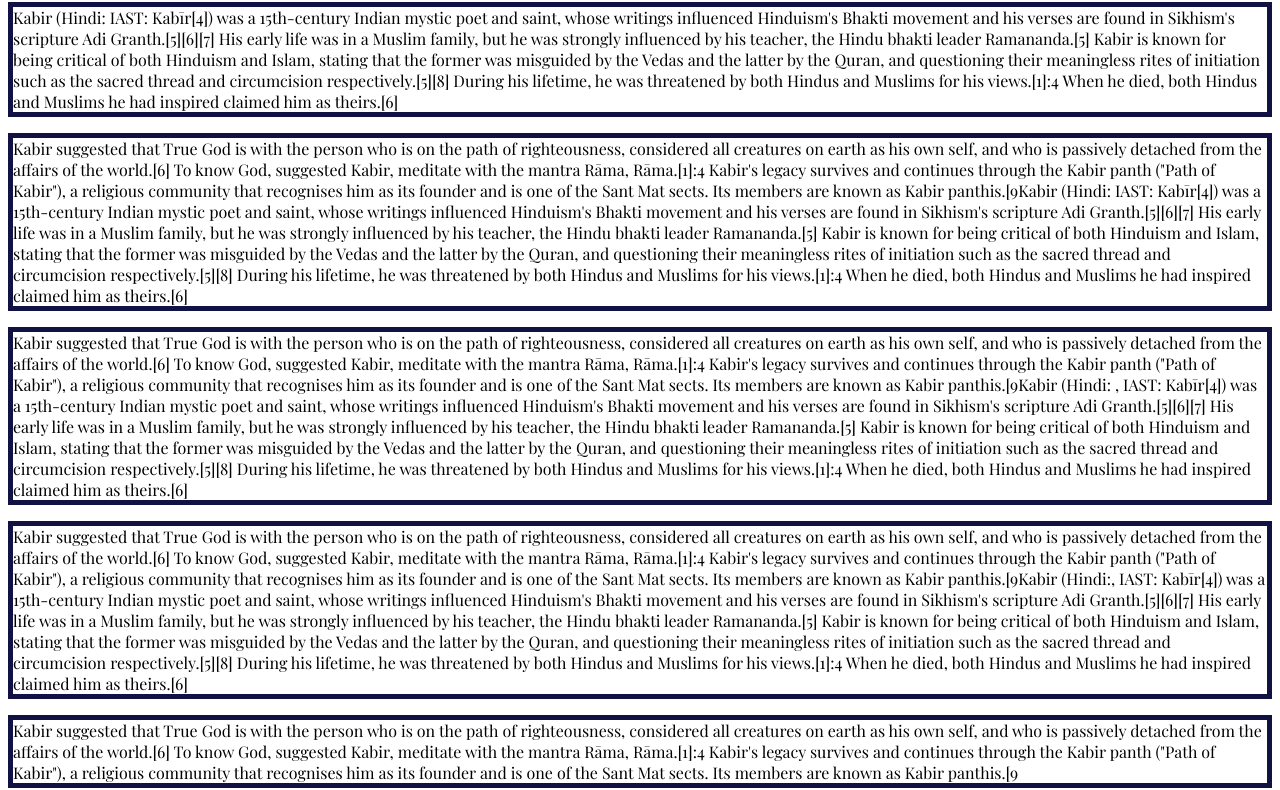
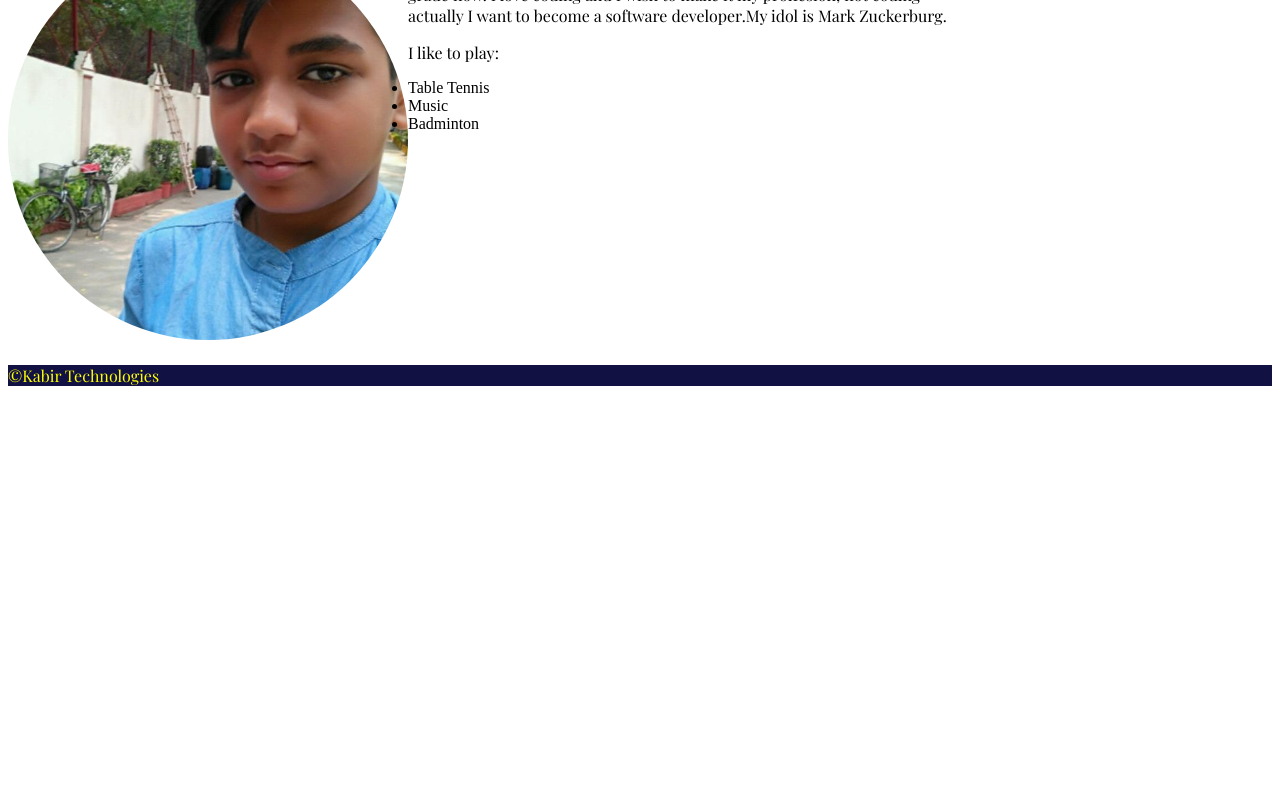
Before and after one commit to kabirteria/kabirteria.github.io, a plain HTML site: page index.html in a window 1280 px wide. Shown: the part 244-1034 px from the top of the page. After the commit the page ends 800 px from the top, so only its background shows below. Drawn offline with nearby package versions, Linux system fonts and the light colour scheme.

Commit message:
new update v.2.0

```diff
--- a/about.css
+++ b/about.css
@@ -33,8 +33,30 @@
 #copy{
 background-color:rgb(17, 17, 67);
 color:yellow;
+clear:left;
+
 }
 p{
-border:5px solid rgb(17, 17, 67);
+/*border:5px solid rgb(17, 17, 67);*/
 font-family: 'Playfair Display', serif;
+
 }
+img{
+width:400px;
+height:400px;
+border-radius:50%;
+margin:25px 0px;
+float:left;
+
+}
+#first{
+font-size:40px;
+}
+.kt{
+font-size:40px;
+}
+
+.all{
+width:50%;
+margin:0 auto;
+}
--- a/gallery.css
+++ b/gallery.css
@@ -39,4 +39,5 @@
 img{
 width:488px;
 border:5px solid rgb(17, 17, 67);
+border-radius:30%;
 }
--- a/index.html
+++ b/index.html
@@ -6,6 +6,7 @@
 <link rel="shortcut icon" href="kabir.jpg">
 <link rel="stylesheet" href="about.css" type="text/css">
 <link href="https://fonts.googleapis.com/css?family=Playfair+Display" rel="stylesheet">
+<meta name="viewport" content="width=device-width, maximum-scale=1">
 </head>
 <body>
 	<h1 id="heading">ABOUT KABIR</h1>
@@ -16,33 +17,19 @@
 
 </div>
 <br>
+<div class="img">
+<img src="kabir2.jpg">
+</div>
+<div class="all">
+<p><span id="first">M</span>y name is <span class="kt">Kabir Teria</span>.I am 12 years old. I am in 8<sup>th</sup> grade now. I love coding and I wish to make it my proffesion, not coding actually I want to become a software developer.My idol is Mark Zuckerburg.</p>
+<p>I like to play:</p>
+<ul>
+	<li>Table Tennis</li>
+	<li>Music</li>
+	<li>Badminton</li>
+</ul>
+</div>
 
-<p>My Name Is <b>Kabir Teria</b>.I am 12 Years Old. I am In  8<sup>th</sup> Grade Now. I Love Coding And Wish To Make It My Proffesion ,Not Coding Actually I Want to Become a Software Developer.My Ideal Is Mark Zuckerburg.</p>
-<p>Kabir (Hindi:  IAST: Kabīr[4]) was a 15th-century Indian mystic poet and saint, whose writings influenced Hinduism's Bhakti movement and his verses are found in Sikhism's scripture Adi Granth.[5][6][7] His early life was in a Muslim family, but he was strongly influenced by his teacher, the Hindu bhakti leader Ramananda.[5]
-
-Kabir is known for being critical of both Hinduism and Islam, stating that the former was misguided by the Vedas and the latter by the Quran, and questioning their meaningless rites of initiation such as the sacred thread and circumcision respectively.[5][8] During his lifetime, he was threatened by both Hindus and Muslims for his views.[1]:4 When he died, both Hindus and Muslims he had inspired claimed him as theirs.[6]</p>
-
-<p>Kabir suggested that True God is with the person who is on the path of righteousness, considered all creatures on earth as his own self, and who is passively detached from the affairs of the world.[6] To know God, suggested Kabir, meditate with the mantra Rāma, Rāma.[1]:4
-
-Kabir's legacy survives and continues through the Kabir panth ("Path of Kabir"), a religious community that recognises him as its founder and is one of the Sant Mat sects. Its members are known as Kabir panthis.[9Kabir (Hindi:  IAST: Kabīr[4]) was a 15th-century Indian mystic poet and saint, whose writings influenced Hinduism's Bhakti movement and his verses are found in Sikhism's scripture Adi Granth.[5][6][7] His early life was in a Muslim family, but he was strongly influenced by his teacher, the Hindu bhakti leader Ramananda.[5]
-
-Kabir is known for being critical of both Hinduism and Islam, stating that the former was misguided by the Vedas and the latter by the Quran, and questioning their meaningless rites of initiation such as the sacred thread and circumcision respectively.[5][8] During his lifetime, he was threatened by both Hindus and Muslims for his views.[1]:4 When he died, both Hindus and Muslims he had inspired claimed him as theirs.[6]</p>
-
-<p>Kabir suggested that True God is with the person who is on the path of righteousness, considered all creatures on earth as his own self, and who is passively detached from the affairs of the world.[6] To know God, suggested Kabir, meditate with the mantra Rāma, Rāma.[1]:4
-
-Kabir's legacy survives and continues through the Kabir panth ("Path of Kabir"), a religious community that recognises him as its founder and is one of the Sant Mat sects. Its members are known as Kabir panthis.[9Kabir (Hindi: , IAST: Kabīr[4]) was a 15th-century Indian mystic poet and saint, whose writings influenced Hinduism's Bhakti movement and his verses are found in Sikhism's scripture Adi Granth.[5][6][7] His early life was in a Muslim family, but he was strongly influenced by his teacher, the Hindu bhakti leader Ramananda.[5]
-
-Kabir is known for being critical of both Hinduism and Islam, stating that the former was misguided by the Vedas and the latter by the Quran, and questioning their meaningless rites of initiation such as the sacred thread and circumcision respectively.[5][8] During his lifetime, he was threatened by both Hindus and Muslims for his views.[1]:4 When he died, both Hindus and Muslims he had inspired claimed him as theirs.[6]</p>
-
-<p>Kabir suggested that True God is with the person who is on the path of righteousness, considered all creatures on earth as his own self, and who is passively detached from the affairs of the world.[6] To know God, suggested Kabir, meditate with the mantra Rāma, Rāma.[1]:4
-
-Kabir's legacy survives and continues through the Kabir panth ("Path of Kabir"), a religious community that recognises him as its founder and is one of the Sant Mat sects. Its members are known as Kabir panthis.[9Kabir (Hindi:, IAST: Kabīr[4]) was a 15th-century Indian mystic poet and saint, whose writings influenced Hinduism's Bhakti movement and his verses are found in Sikhism's scripture Adi Granth.[5][6][7] His early life was in a Muslim family, but he was strongly influenced by his teacher, the Hindu bhakti leader Ramananda.[5]
-
-Kabir is known for being critical of both Hinduism and Islam, stating that the former was misguided by the Vedas and the latter by the Quran, and questioning their meaningless rites of initiation such as the sacred thread and circumcision respectively.[5][8] During his lifetime, he was threatened by both Hindus and Muslims for his views.[1]:4 When he died, both Hindus and Muslims he had inspired claimed him as theirs.[6]</p>
-
-<p>Kabir suggested that True God is with the person who is on the path of righteousness, considered all creatures on earth as his own self, and who is passively detached from the affairs of the world.[6] To know God, suggested Kabir, meditate with the mantra Rāma, Rāma.[1]:4
-
-Kabir's legacy survives and continues through the Kabir panth ("Path of Kabir"), a religious community that recognises him as its founder and is one of the Sant Mat sects. Its members are known as Kabir panthis.[9</p>
 <p id="copy">
 &copy;Kabir Technologies
 </p>
```
Also changed, not shown: Gallery.html (+5 -8 lines), contactme.html (+1 -0 lines), kabir2.jpg (added).
